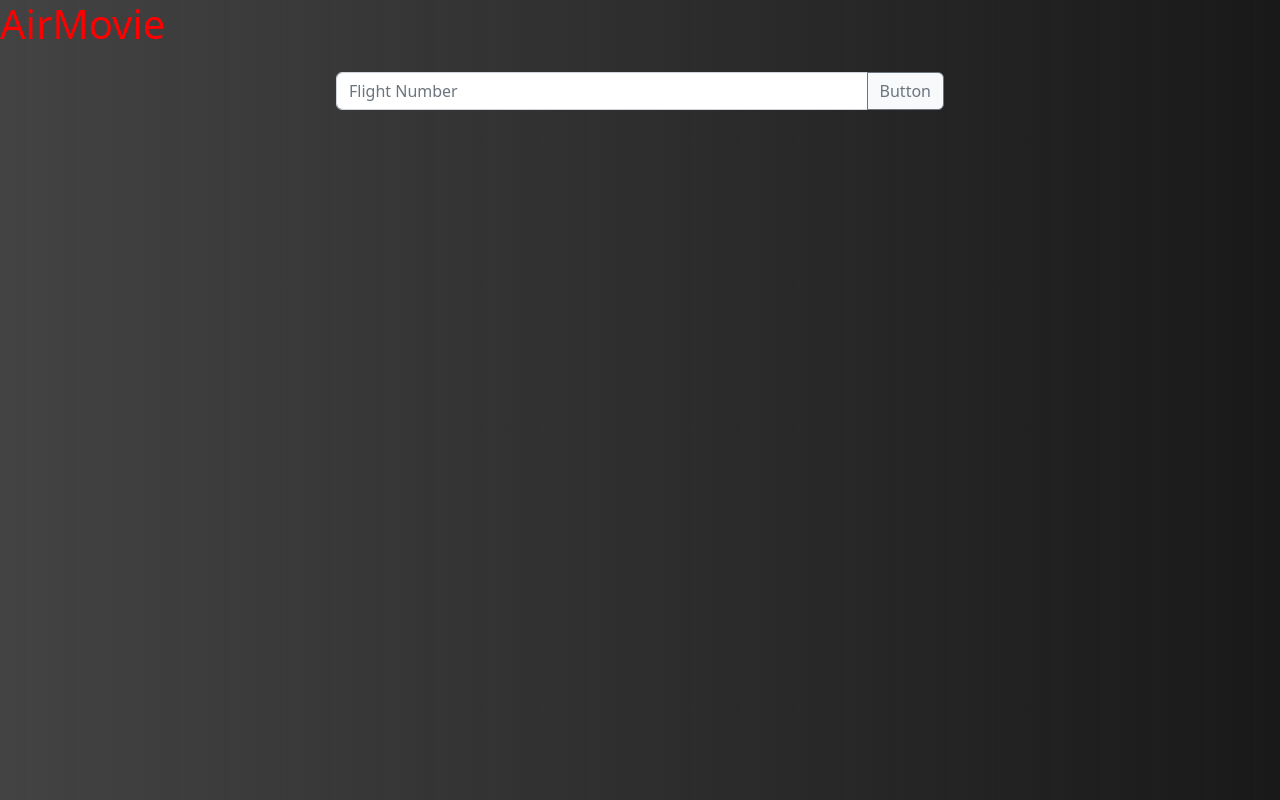
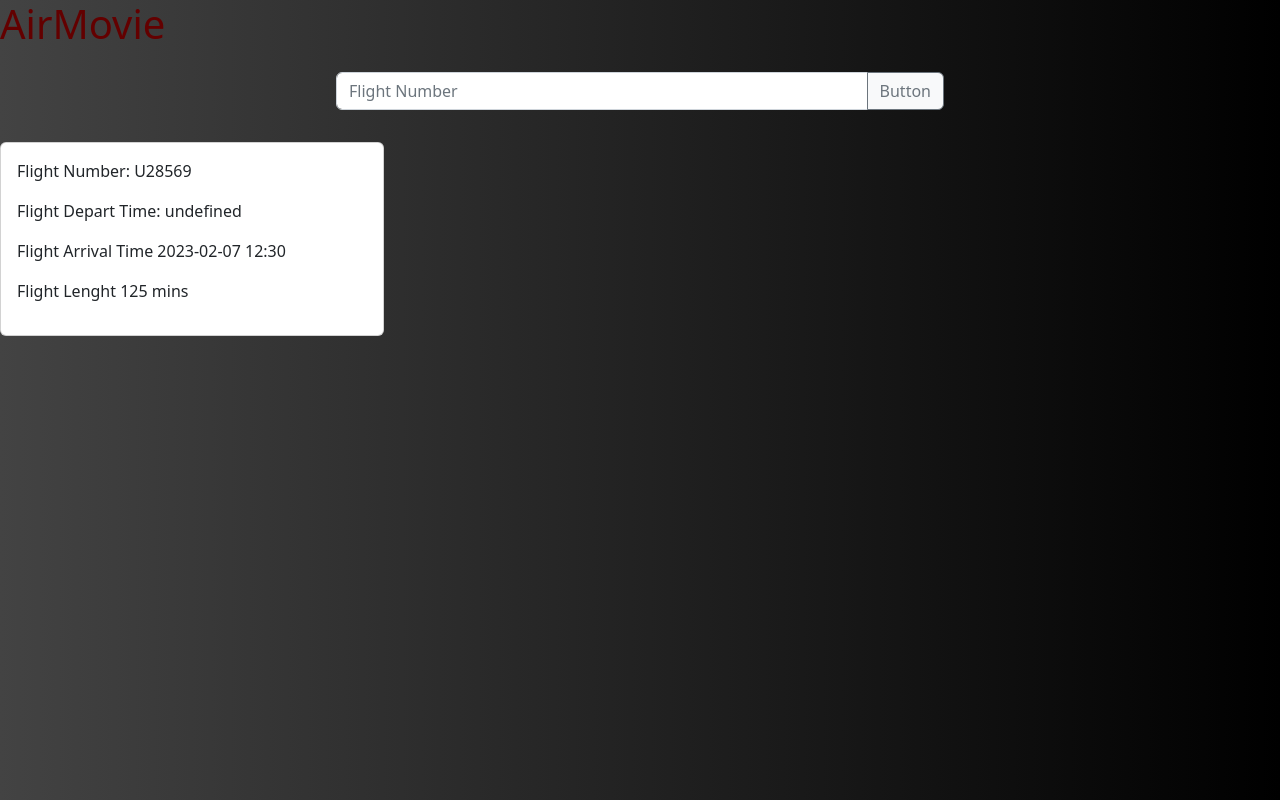
Before and after one commit to nk-mart/edx-Group-Project--1, a plain HTML site: page index.html in a window 1280 px wide. Drawn offline with nearby package versions, Linux system fonts and the light colour scheme.

Commit message:
Parse Flight Data
Parse flight update display flight data

```diff
--- a/assets/script.js
+++ b/assets/script.js
@@ -20,7 +20,31 @@ fetch("sampledata.txt")
 .then(response =>response.json())
 .then(flightData => {
     console.log(flightData)
+
+
+    //Parse Flight Info Data
+
+let FlightNumber = flightData.request.params.flight_iata
+let departTime = flightData.response.deptime
+let arrivalTime = flightData.response.arr_time
+let flightTime = flightData.response.duration
+
+
+console.log(flightTime)
+
+let card = document.querySelector('.card-body')
+
+card.innerHTML = `
+<p>Flight Number: ${FlightNumber}</p>
+<p> Flight Depart Time: ${departTime}</p>
+<p>Flight Arrival Time ${arrivalTime}</p>
+<p>Flight Lenght ${flightTime} mins </p>
+
+`
+
 })
+
+
 
 }
 
--- a/assets/style.css
+++ b/assets/style.css
@@ -1,11 +1,11 @@
 
 
 h1{
-    color: red;
+    color: #630000;
 }
 
 
 body{
-    background: linear-gradient(to right, #434343, rgba(0, 0, 0, .9));
-    opacity:;
+    background: linear-gradient(to right, #434343, rgba(0, 0, 0, 1));
+
 }
--- a/index.html
+++ b/index.html
@@ -34,6 +34,10 @@
           </button>
         </div>
       </div>
+
+      <div class="card" style="width: 30vw">
+        <div class="card-body">Flight</div>
+      </div>
     </header>
   </body>
   <script
```
